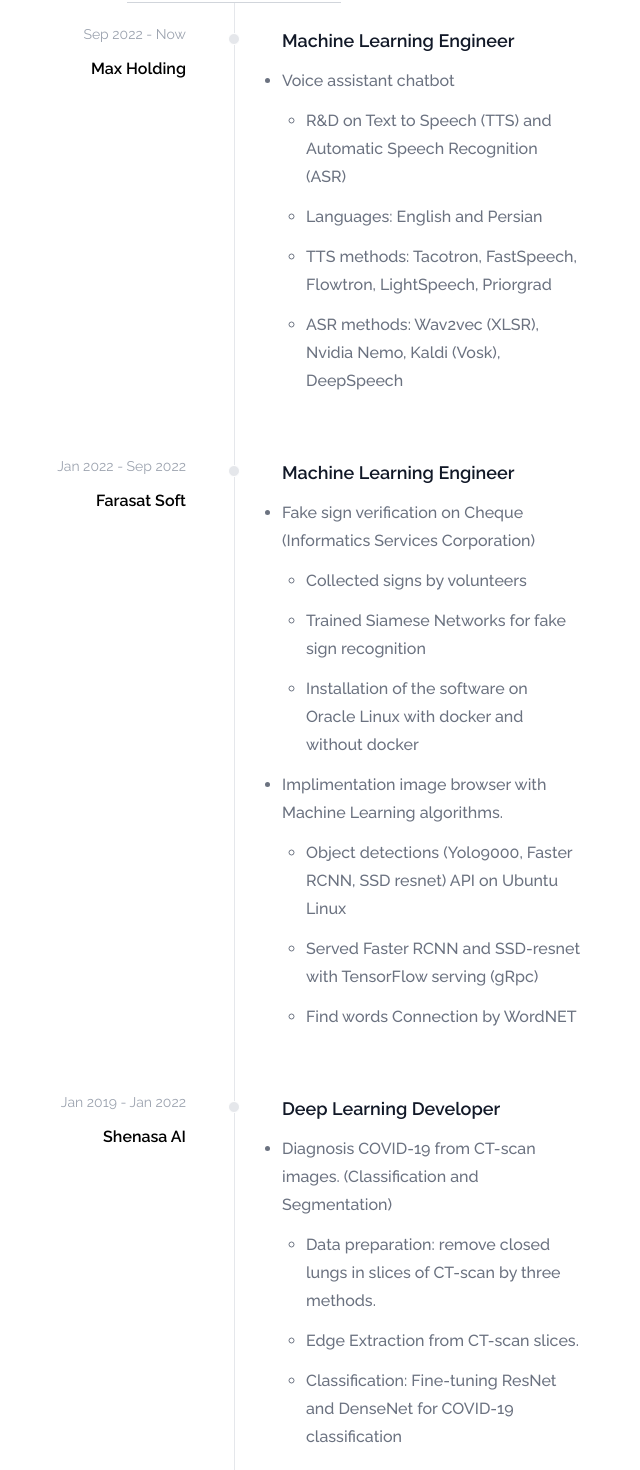
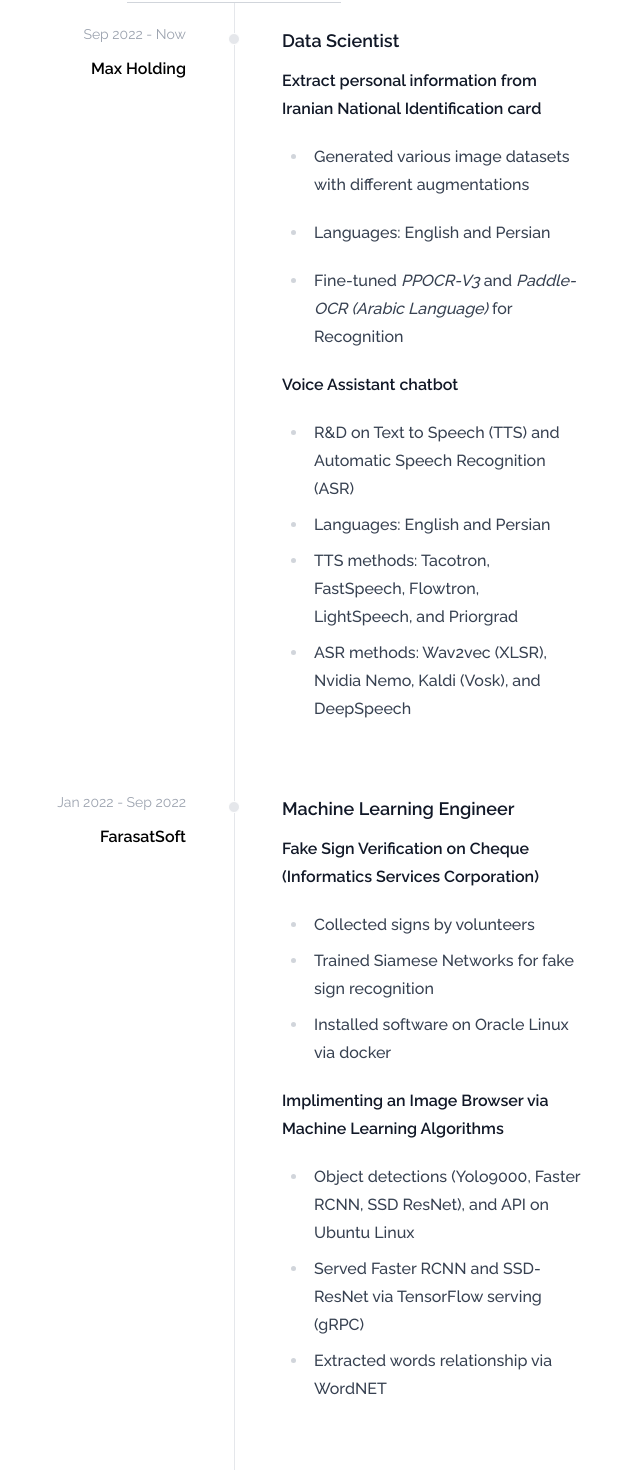
Before and after one commit to smohammadi96/smohammadi96, a Next.js app: page / in a window 1280 px wide. Shown: the part 1312-2782 px from the top of the page, without its empty margins (406-1046 px from the left). Built offline with nearby package versions, Linux system fonts and the light colour scheme.

Commit message:
Update resume data

```diff
--- a/app/data.tsx
+++ b/app/data.tsx
@@ -5,104 +5,86 @@ import Education from "@/components/education";
 
 export const experiences = [
   {
-    title: "Machine Learning Engineer",
+    title: "Data Scientist",
     subtitle: "Max Holding",
+    link: "https://maxholding.co",
     description: (
-      <ol className="description">
-        <li>
-          Voice assistant chatbot
-          <ol>
-            <li>
-              R&D on Text to Speech (TTS) and Automatic Speech Recognition (ASR)
-            </li>
-            <li>Languages: English and Persian</li>
-            <li>
-              TTS methods: Tacotron, FastSpeech, Flowtron, LightSpeech,
-              Priorgrad
-            </li>
-            <li>
-              ASR methods: Wav2vec (XLSR), Nvidia Nemo, Kaldi (Vosk), DeepSpeech
-            </li>
-          </ol>
-        </li>
-      </ol>
+      <article className="prose dark:prose-invert">
+        <ReactMarkdown>{dedent`
+**Extract personal information from Iranian
+National Identification card**
+
+- Generated various image datasets with
+different augmentations
+- Languages: English and Persian
+- Fine-tuned *PPOCR-V3* and *Paddle-OCR (Arabic
+Language)* for Recognition
+
+
+
+**Voice Assistant chatbot**
+
+- R&D on Text to Speech (TTS) and Automatic
+Speech Recognition (ASR)
+- Languages: English and Persian
+- TTS methods: Tacotron, FastSpeech, Flowtron,
+LightSpeech, and Priorgrad
+- ASR methods: Wav2vec (XLSR), Nvidia Nemo,
+Kaldi (Vosk), and DeepSpeech
+          `}</ReactMarkdown>
+      </article>
     ),
     time: "Sep 2022 - Now",
   },
   {
     title: "Machine Learning Engineer",
-    subtitle: "Farasat Soft",
+    subtitle: "FarasatSoft",
+    link: "https://farasatsoft.ir",
     description: (
-      <ol className="description">
-        <li>
-          Fake sign verification on Cheque (Informatics Services Corporation)
-          <ol className="description">
-            <li>Collected signs by volunteers</li>
-            <li>Trained Siamese Networks for fake sign recognition</li>
-            <li>
-              Installation of the software on Oracle Linux with docker and
-              without docker
-            </li>
-          </ol>
-        </li>
+      <article className="prose dark:prose-invert">
+        <ReactMarkdown>{dedent`
+**Fake Sign Verification on Cheque (Informatics Services Corporation)**
 
-        <li>
-          Implimentation image browser with Machine Learning algorithms.
-          <ol>
-            <li>
-              Object detections (Yolo9000, Faster RCNN, SSD resnet) API on
-              Ubuntu Linux
-            </li>
-            <li>
-              Served Faster RCNN and SSD-resnet with TensorFlow serving (gRpc)
-            </li>
-            <li>Find words Connection by WordNET</li>
-          </ol>
-        </li>
-      </ol>
+- Collected signs by volunteers
+- Trained Siamese Networks for fake sign recognition
+- Installed software on Oracle Linux via docker
+
+**Implimenting an Image Browser via Machine
+Learning Algorithms**
+
+- Object detections (Yolo9000, Faster RCNN,
+  SSD ResNet), and API on Ubuntu Linux
+- Served Faster RCNN and SSD-ResNet via TensorFlow serving (gRPC)
+- Extracted words relationship via WordNET
+          `}</ReactMarkdown>
+      </article>
     ),
     time: "Jan 2022 - Sep 2022",
   },
   {
     title: "Deep Learning Developer",
     subtitle: "Shenasa AI",
+    link: "https://shenasa.ai",
     description: (
-      <ol className="description">
-        <li>
-          Diagnosis COVID-19 from CT-scan images. (Classification and
-          Segmentation)
-          <ol>
-            <li>
-              Data preparation: remove closed lungs in slices of CT-scan by
-              three methods.
-            </li>
-            <li>Edge Extraction from CT-scan slices.</li>
-            <li>
-              Classification: Fine-tuning ResNet and DenseNet for COVID-19
-              classification
-            </li>
-            <li>Segmentation: Trained Unet for infection segmentation</li>
-          </ol>
-        </li>
+      <article className="prose dark:prose-invert">
+        <ReactMarkdown>{dedent`
+**Implementing Face Recognition and Tracking System for Roll-Call Systems**
 
-        <li>
-          Implementation face recognition and tracking system for roll-call
-          systems.
-          <ol>
-            <li>Face detection and verification by RetinaNet (mxnet)</li>
-            <li>Face anti-spoofing</li>
-            <li>Face blurring API (docker-compose, nginx)</li>
-            <li>
-              Hand gesture recognition API (YOLOv4, YOLOV3-tiny)
-              (docker-compose, nginx)
-            </li>
-            <li>Face expression recognition API (docker-compose, nginx)</li>
-            <li>
-              Serving TensorFlow models (gRpc and Rest-API) and mxnet models
-            </li>
-          </ol>
-        </li>
-      </ol>
+- Face detection and verification via RetinaNet
+- Face Anti-Spoofing
+- Face Blurring API (docker-compose + nginx)
+- Hand Gesture Recognition API (YOLOv4,
+YOLOV3-tiny)
+- Serving TensorFlow Models (gRPC and RestFull APIs) and MxNet Models
+
+**Diagnosing COVID-19 from CT-Scan images (Classification and Segmentation)**
+
+- Data Preparation: removed closed lungs and extracted edges in CT-Scan slices
+- Classification: Fine-Tuned ResNet and DenseNet for COVID-19 classification
+- Segmentation: Trained U-net for infection
+segmentation
+          `}</ReactMarkdown>
+      </article>
     ),
     time: "Jan 2019 - Jan 2022",
   },
@@ -122,17 +104,28 @@ export const education = [
 
 Supervisor: Prof. Mohsen Ebrahimi Moghaddam
 
-- **Brain tissue segmentation challenges**: Intensity non-uniformity
-is a crucial factor for quantitative magnetic resonance imaging
-(MRI).
+- **Brain tissue segmentation challenges**: Intensity non-uniformity Ss a crucial factor
+for quantitative Magnetic Resonance
+Imaging (MRI).
 
-- The proposed method is an end-to-end method that is a
-combination of **adversarial generative networks** and a
-**segmentation module** to achieve better performance in brain
-tissue segmentation without any additional pre-processing to
+- The proposed method is an End-to-End method that is a
+combination of **Adversarial Generative Networks** and a
+**Segmentation Module** to achieve better performance in Brain
+Tissue Segmentation without any additional pre-processing to
 remove noise and artifacts.
 
 - Datasets: **Brainweb**, **IBSR**, **CombiRX**
+
+#### Paper
+
+**CycleFormer: Brain tissue
+segmentation in the
+presence of MS lesions
+and intensity non-uniformity artifact** (to
+  be submitted)
+
+S. Mohammadi, M. Ebrahimi Moghaddam, A.
+Aghaei (2023)
           `}</ReactMarkdown>
           </article>
         }
@@ -153,18 +146,27 @@ remove noise and artifacts.
 
 Supervisor: Dr. Masoume Safkhani, Mr. Alireza Akhavanpour
 
-- **Collected 8000 hand gesture dataset** in 8 classes in complex
-background and different volunteers
+-  Collected dataset that included 8000
+images in **Static Hand Gesture Classes** in
+complex background via different
+volunteers.
 
-- **Fine-tuning Imagenet models** such as **VGG16**, **ResNet**, **Xception-v3**, **inception** and **Mobilenet** to classify the proposed hand gesture
-dataset
+- **Fine-Tuned *ImageNet* models** such as **VGG16**, **ResNet**, **Xception-v3**, **Inception** and **MobileNet** to classify the proposed hand gesture
+dataset.
 
-- Trained object detections (**YOLOv4**, **YOLOv3-tiny**, **SSD MobileNet** and **EfficientDet**) on proposed dataset
+- Trained Object Detections (**YOLOv4**, **YOLOv3-Tiny**, **SSD MobileNet** and **EfficientDet**) on diverse hand gesture dataset.
 
-- Classification **hand gestures key points** by **Xgboost**
+- Demo using **YOLO-v3** on LinkedIn: [Video](https://www.linkedin.com/posts/sanaz-mohammadi_one-of-projects-that-i-worked-on-in-intership-activity-6596420523805155328-ySHQ/?utm_source=linkedin_share&utm_medium=ios_app)
+  source available on GitHub: [dataset](https://github.com/smohammadi96/Diverse_hand_gesture_dataset) and [code](https://github.com/smohammadi96/handGesture_Recognition-Detection)
 
-- Demo from **YOLO-v3** on LinkedIn: [Video](https://www.linkedin.com/posts/sanaz-mohammadi_one-of-projects-that-i-worked-on-in-intership-activity-6596420523805155328-ySHQ/?utm_source=linkedin_share&utm_medium=ios_app)
-  source available on GitHub: [dataset](https://github.com/smohammadi96/Diverse_hand_gesture_dataset) and [code](https://github.com/smohammadi96/handGesture_Recognition-Detection)
+#### Paper
+
+**Diverse Hand Gesture Dataset** (Under revision in Multimedia tools and
+  applications)
+
+S. Mohammadi, M. Sabokrou, A. Akhavanpour, and R.Rastgo (2022)
+
+
           `}</ReactMarkdown>
           </article>
         }
--- a/app/page.tsx
+++ b/app/page.tsx
@@ -1,4 +1,4 @@
-import Image from "next/image";
+// import Image from "next/image";
 
 import { HeaderedSection } from "@/components/section";
 import Timeline from "@/components/timeline";
@@ -27,7 +27,8 @@ export default function Home() {
       <article className="w-full flex flex-col justify-center items-center gap-4 bg-slate-800 text-blue-900 p-24 pb-0">
         <div className="bg-white flex dark:bg-gray-900 dark:text-blue-400">
           <div className="grayscale hover:grayscale-0">
-            <Image
+            {/* eslint-disable-next-line @next/next/no-img-element */}
+            <img
               className="object-cover w-[500px] h-[500px]"
               src="/profile.png"
               width={500}
--- a/next.config.js
+++ b/next.config.js
@@ -1,4 +1,6 @@
 /** @type {import('next').NextConfig} */
-const nextConfig = {}
+const nextConfig = {
+  output: "export",
+};
 
-module.exports = nextConfig
+module.exports = nextConfig;
```
